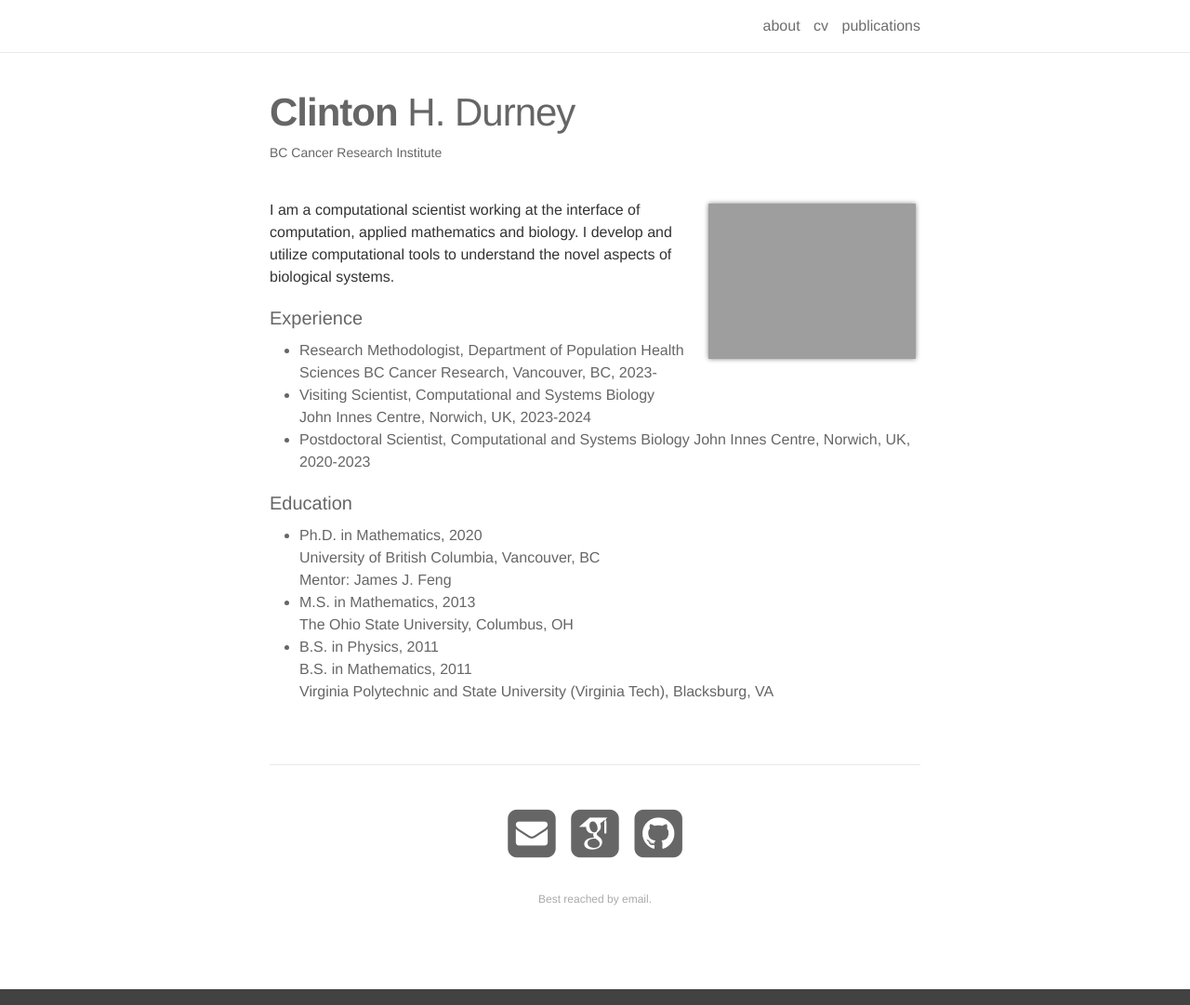
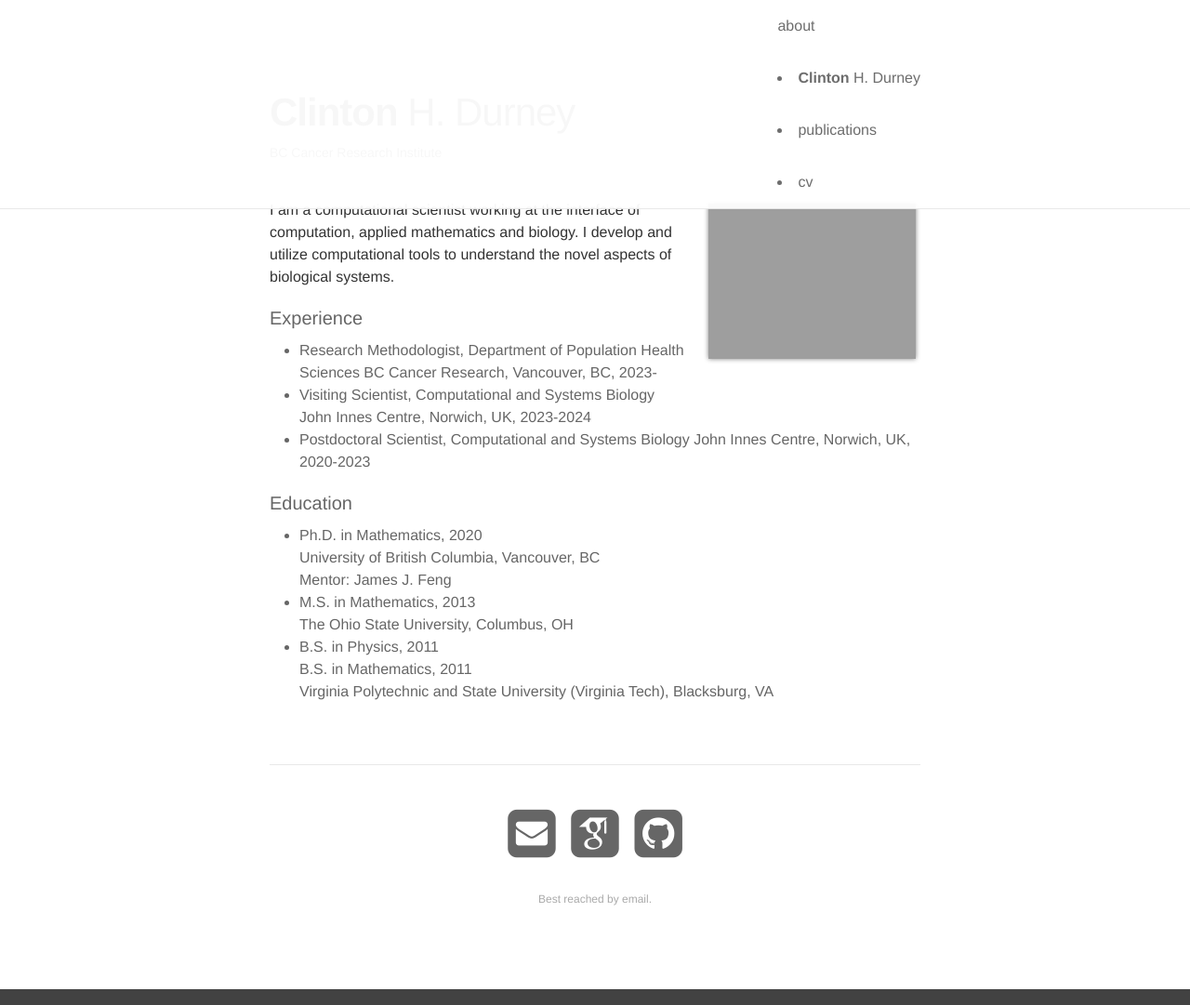
Before and after one commit to clintondurney/clintondurney.github.io, a Jekyll site: the page built from _pages/about.md, in a window 1280 px wide and 1081 px high. Shown: the whole window at 93% size. Built offline with Jekyll 4.4.1, drawn with Linux system fonts in a browser that asks for light colours; nearby versions of some CDN libraries; some web fonts are replaced.

Commit message:
change header ordering

```diff
--- a/_includes/header.html
+++ b/_includes/header.html
@@ -4,8 +4,8 @@
 
     {% if page.layout != "about" %}
     <span class="site-title">
-        {% assign name = site.name | split: ' ' %}
-        <strong>{{ name | first }}</strong> {{ name | last }}
+      {% assign name = site.name | split: ' ' %}
+      <strong>{{ name | first }}</strong> {{ name | last }}
     </span>
     {% endif %}
 
@@ -17,13 +17,15 @@
 
         <!-- Blog -->
         <!--
-        <a class="page-link" href="{{ '/blog/' | prepend: site.baseurl | prepend: site.url }}">blog</a>
+          <a class="page-link" href="{{ '/blog/' | prepend: site.baseurl | prepend: site.url }}">blog</a>
         -->
         <!-- Pages -->
-        {% for page in site.pages %}
-          {% if page.title and page.url != "/" %}
-            <a class="page-link" href="{{ page.url | prepend: site.baseurl | prepend: site.url }}">{{ page.title }}</a>
-          {% endif %}
+
+        {% for path in site.header_pages %}
+        {% assign page = site.pages | where: "path", path | first %}
+        {% if page.title %}
+        <li><a href="{{ page.url | relative_url }}">{{ page.title }}</a></li>
+        {% endif %}
         {% endfor %}
 
       </div>
```
